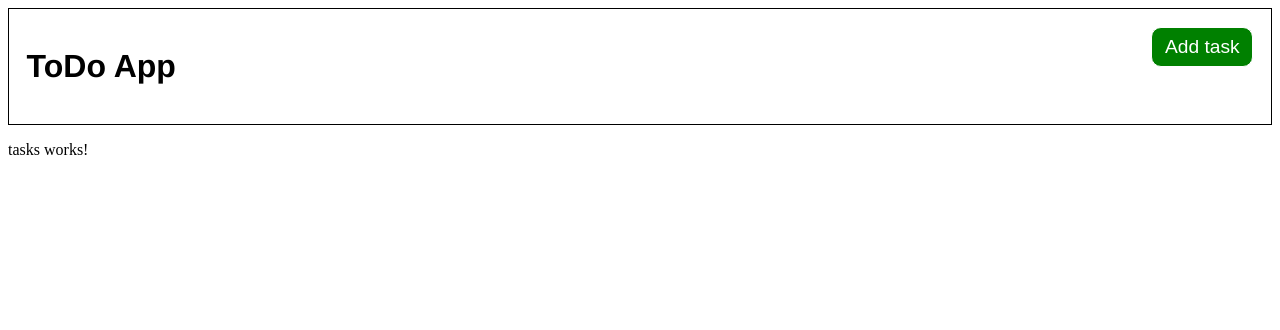
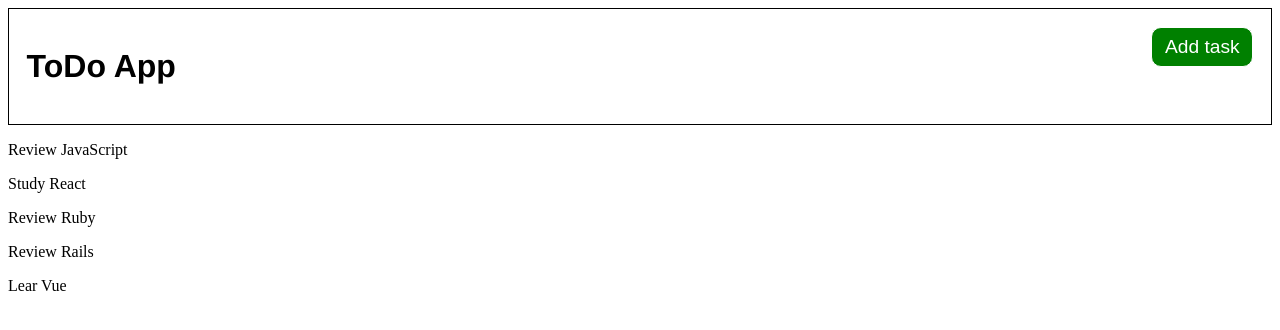
Before and after one commit to david-lafontant/todo-angular, an Angular app: page / in a window 1280 px wide. Shown: the top 330 px of the page. Built offline with nearby package versions, Linux system fonts and the light colour scheme.

Commit message:
Display task list in tasks component template

```diff
--- a/src/app/components/tasks/tasks.component.html
+++ b/src/app/components/tasks/tasks.component.html
@@ -1 +1 @@
-<p>tasks works!</p>
+<p *ngFor="let task of task">{{task.text}}</p>
```
